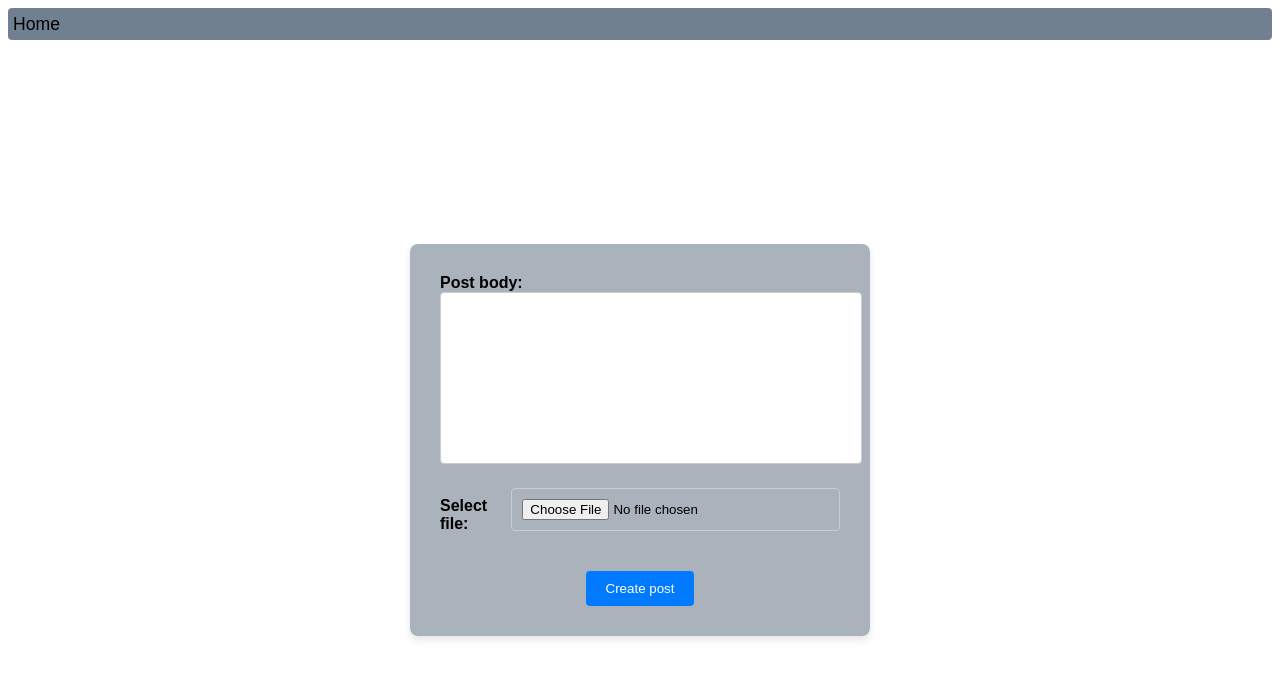
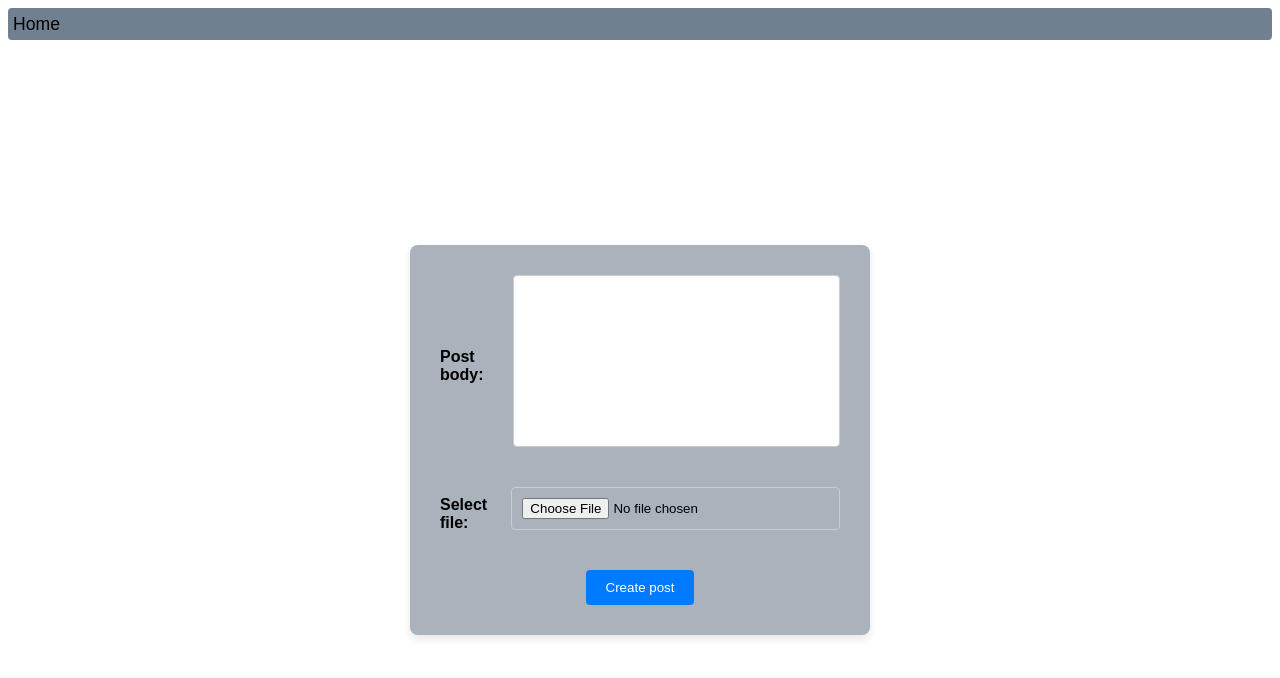
Before and after one commit to Marten221/WAD-homework, a plain HTML site: page addPost.html in a window 1280 px wide. Drawn offline with nearby package versions, Linux system fonts and the light colour scheme; some icons are missing.

Commit message:
minor changes to addPost.html

```diff
--- a/addPost.html
+++ b/addPost.html
@@ -15,15 +15,17 @@
         <div id="nav">
             <a href="index.html">Home</a></li>
         </div>
-            <box-icon class="user" name='user'></box-icon>
+        <box-icon class="user" name='user'></box-icon>
     </header>
 
     <main>
         <div class="form-container">
             <form action="index.html">
 
-                <label for="content">Post body:</label>
-                <textarea id="content" name="body" rows="10" required></textarea>
+                <div class="file-input-container">
+                    <label for="content">Post body:</label>
+                    <textarea id="content" name="body" rows="10" required></textarea>
+                </div>
 
                 <div class="file-input-container">
                     <label for="image">Select file:</label>
```
